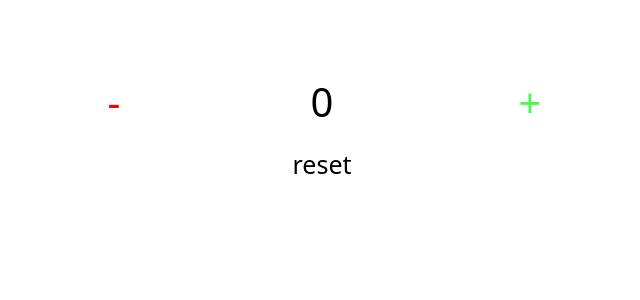
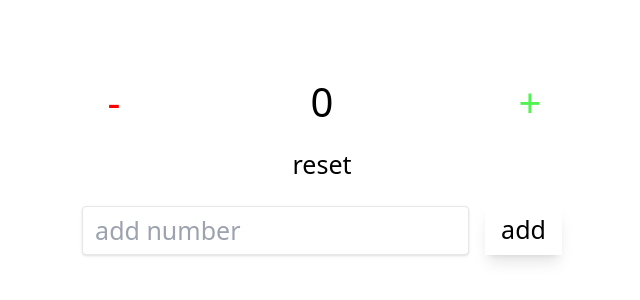
Before and after one commit to viveks5898/rtk-boilderplate24, a React (Create React App) app: page / in a window 1280 px wide. Shown: the part 248-548 px from the top of the page, without its empty margins (318-958 px from the left). Built offline with nearby package versions, Linux system fonts and the light colour scheme.

Commit message:
counter logic completed

```diff
--- a/src/features/counter/Counter.js
+++ b/src/features/counter/Counter.js
@@ -1,12 +1,19 @@
 import React from "react";
 import { useSelector, useDispatch } from "react-redux";
-import { increment, decrement, reset } from "../counter/counterSlice";
+import { useState } from "react";
+import {
+  increment,
+  decrement,
+  reset,
+  incrementByAddingAmount,
+} from "../counter/counterSlice";
 const Counter = () => {
   const count = useSelector((state) => state.counter);
+  const dispatch = useDispatch();
+  const [incrementValue, setIncrementValue] = useState(0);
 
-  const dispatch = useDispatch();
+  const addValue = Number(incrementValue) || 0;
 
-  console.log("count", count);
   return (
     <div className="w-[100%]">
       <div className="grid grid-cols-3 text-center w-[50%] m-auto sm:mt-[20rem]">
@@ -32,6 +39,20 @@ const Counter = () => {
           reset
         </p>
         <p>{count.message}</p>
+        <div className="flex sm:mt-5 gap-4">
+          <input
+            class="shadow appearance-none border rounded w-full py-2 px-3 text-gray-700 leading-tight focus:outline-none focus:shadow-outline"
+            type="text"
+            onChange={(e) => setIncrementValue(e.target.value)}
+            placeholder="add number"
+          />
+          <button
+            className="shadow-lg px-4"
+            onClick={() => dispatch(incrementByAddingAmount(addValue))}
+          >
+            add
+          </button>
+        </div>
       </div>
     </div>
   );
--- a/src/features/counter/counterSlice.js
+++ b/src/features/counter/counterSlice.js
@@ -22,7 +22,11 @@ export const counterSlice = createSlice({
         state.count = 0;
       }
     },
+    incrementByAddingAmount: (state, action) => {
+      state.count = action.payload;
+    },
   },
 });
-export const { increment, decrement, reset } = counterSlice.actions;
+export const { increment, decrement, reset, incrementByAddingAmount } =
+  counterSlice.actions;
 export default counterSlice.reducer;
```
